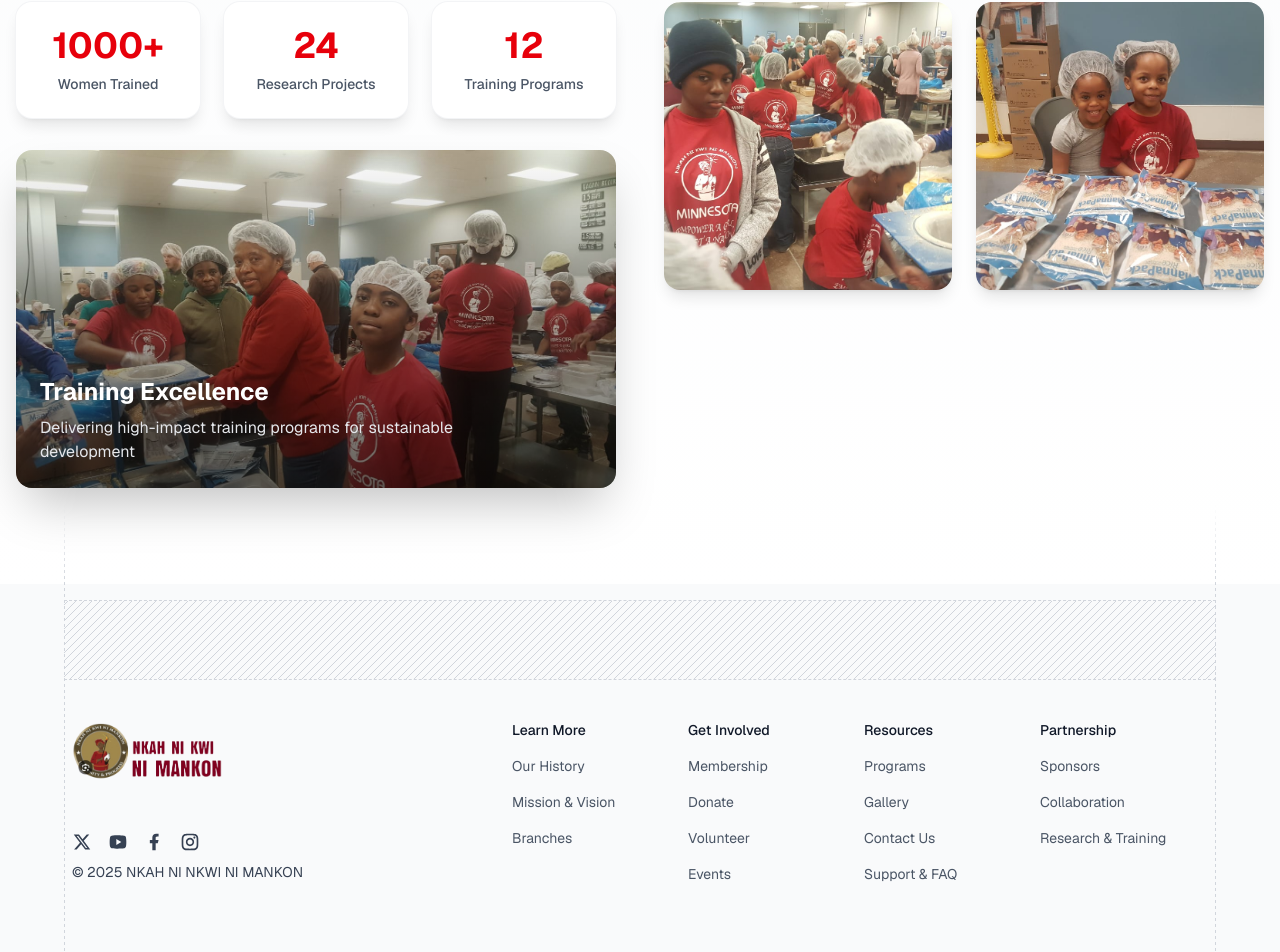
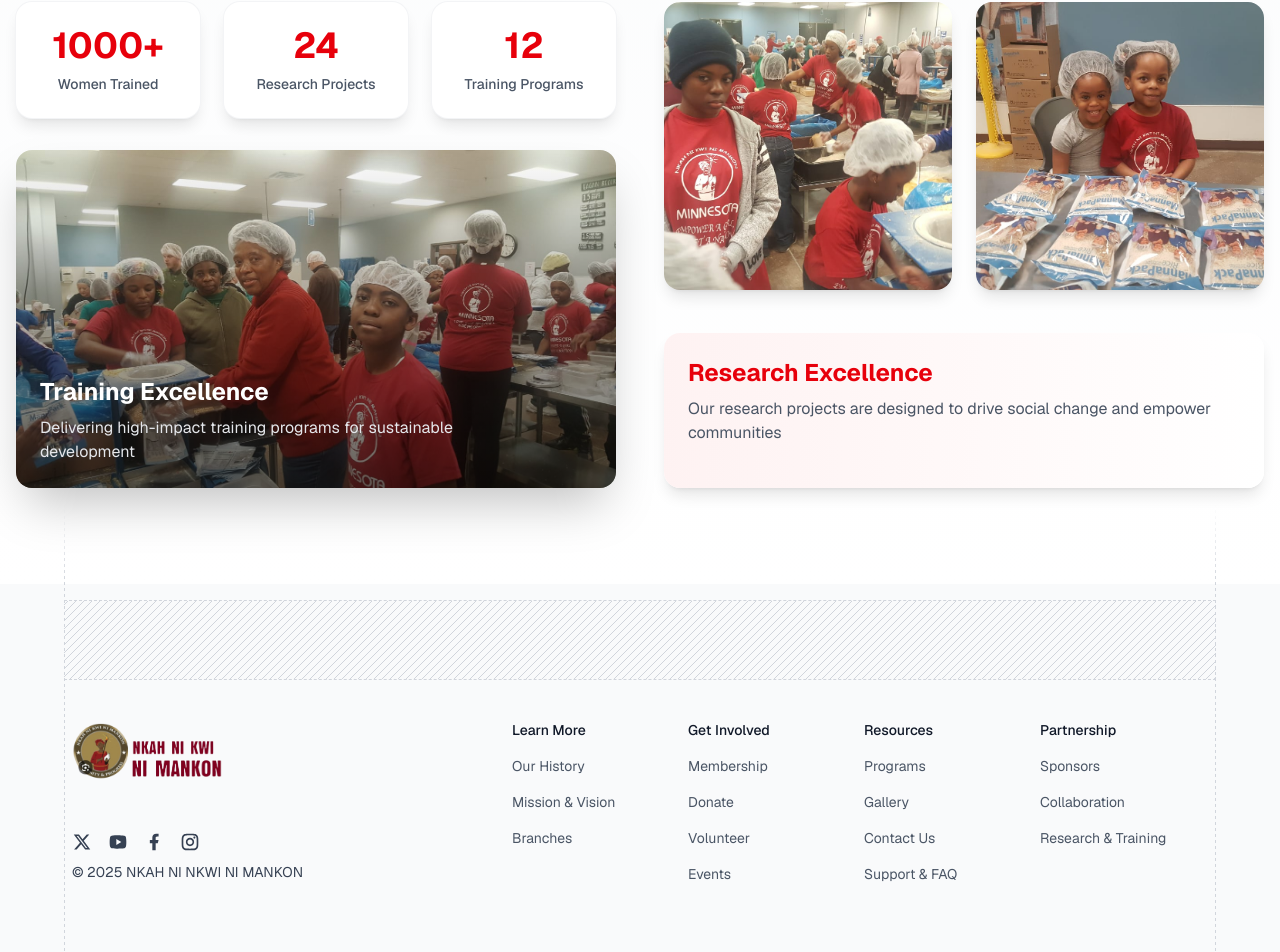
Before and after one commit to realAbdullah4504/nkah-app, a Next.js app: page /partnership/research in a window 1280 px wide. Shown: the part 573-1525 px from the top of the page. Built offline with nearby package versions, Linux system fonts and the light colour scheme.

Commit message:
research section added

```diff
--- a/src/components/ui/ProgramsSection.tsx
+++ b/src/components/ui/ProgramsSection.tsx
@@ -9,16 +9,16 @@ const ProgramsSection = () => {
   const [isEditing, setIsEditing] = useState(false)
 
   // State for title, subtitle, and quote
-  const [header, setHeader] = useState({
+  const header = {
     title: "Empowering Communities Through Action",
     subtitle:
       "Our comprehensive programs focus on education, skill development, and community welfare to create lasting positive impact.",
     quote:
       '"Join us in our mission to create positive change. Together, we can build stronger communities and brighter futures for generations to come."',
-  })
+  }
 
   // State for programs
-  const [programs, setPrograms] = useState([
+  const programs = [
     {
       title: "Educational Scholarships",
       description:
@@ -43,15 +43,15 @@ const ProgramsSection = () => {
         "Implementing infrastructure projects and empowerment initiatives at the Nkah Nikwi Center to strengthen community bonds and improve living standards.",
       icon: Building,
     },
-  ])
+  ]
 
   // State for impact statistics
-  const [stats, setStats] = useState([
+  const stats = [
     { value: "1000+", label: "Students Supported" },
     { value: "500+", label: "Women Empowered" },
     { value: "50+", label: "Communities Served" },
     { value: "37+", label: "Years of Service" },
-  ])
+  ]
 
   return (
     <section aria-label="programs" className="py-24" id="programs">
--- a/src/components/ui/ResearchSection.tsx
+++ b/src/components/ui/ResearchSection.tsx
@@ -1,6 +1,6 @@
 "use client"
 
-import { BookOpen, Brain, LineChart, Users } from "lucide-react"
+import { BookOpen, Brain, Camera, LineChart, Users } from "lucide-react"
 import Image from "next/image"
 import { useState } from "react"
 import { FadeContainer, FadeDiv } from "../Fade"
@@ -10,7 +10,7 @@ const ResearchSection = () => {
   const [isEditing, setIsEditing] = useState(false)
 
   // State for research areas
-  const [researchAreas, setResearchAreas] = useState([
+  const researchAreas = [
     {
       title: "Impact Assessment",
       description: "Measuring program effectiveness and community outcomes",
@@ -31,17 +31,20 @@ const ResearchSection = () => {
       description: "Creating learning materials and curricula",
       icon: <BookOpen className="h-6 w-6 text-white" />,
     },
-  ])
+  ]
 
   // State for stats
-  const [stats, setStats] = useState([
+  const stats = [
     { number: "1000+", label: "Women Trained" },
     { number: "24", label: "Research Projects" },
     { number: "12", label: "Training Programs" },
-  ])
+  ]
 
+  interface Images {
+    [key: string]: string
+  }
   // State for images
-  const [images, setImages] = useState({
+  const [images, setImages] = useState<Images>({
     main: "/images/volunteer/9F598823-B137-4F14-B606-913BC68C4F4A.jpeg",
     grid1: "/images/volunteer/E87D995A-4CD2-453F-9199-92BF823B0DF8.jpeg",
     grid2: "/images/volunteer/394028B3-46DE-45BC-891B-D10B537F386E.jpeg",
@@ -62,9 +65,10 @@ const ResearchSection = () => {
   }
 
   return (
-    <section className="relative overflow-hidden bg-gradient-to-b from-gray-50 to-white py-24">
+    <section className="relative min-h-screen overflow-hidden bg-gradient-to-b from-gray-50 to-white py-24">
+      <FadeContainer className="container mx-auto max-w-7xl px-4">
         {/* Edit Mode Toggle */}
-      <div className="absolute right-6 z-10">
+        <div className="fixed right-4 z-50">
           <button
             onClick={() => setIsEditing(!isEditing)}
             className="rounded-md bg-blue-500 px-4 py-2 text-white transition hover:bg-blue-600"
@@ -72,8 +76,6 @@ const ResearchSection = () => {
             {isEditing ? "Save Changes" : "Edit Page"}
           </button>
         </div>
-
-      <FadeContainer className="container mx-auto max-w-7xl px-4">
         {/* Header Section */}
         <div className="text-center">
           <Customizer
@@ -141,12 +143,17 @@ const ResearchSection = () => {
             {/* Featured Image with Upload */}
             <div className="relative aspect-video overflow-hidden rounded-2xl shadow-2xl">
               {isEditing && (
+                <div className="absolute top-4 right-4 z-20">
+                  <label className="flex h-10 w-10 cursor-pointer items-center justify-center rounded-full bg-black/60 transition-colors hover:bg-black/80">
+                    <Camera className="h-6 w-6 text-white" />
                     <input
                       type="file"
                       accept="image/*"
                       onChange={(e) => handleImageUpload(e, "main")}
-                  className="absolute inset-0 z-20 cursor-pointer opacity-0"
+                      className="hidden"
                     />
+                  </label>
+                </div>
               )}
               <Image
                 src={images.main}
@@ -179,12 +186,17 @@ const ResearchSection = () => {
                   className="relative aspect-square overflow-hidden rounded-2xl shadow-lg"
                 >
                   {isEditing && (
+                    <div className="absolute top-4 right-4 z-20">
+                      <label className="flex h-10 w-10 cursor-pointer items-center justify-center rounded-full bg-black/60 transition-colors hover:bg-black/80">
+                        <Camera className="h-6 w-6 text-white" />
                         <input
                           type="file"
                           accept="image/*"
                           onChange={(e) => handleImageUpload(e, key)}
                           className="absolute inset-0 z-20 cursor-pointer opacity-0"
                         />
+                      </label>
+                    </div>
                   )}
                   <Image
                     src={images[key]}
@@ -195,6 +207,18 @@ const ResearchSection = () => {
                 </div>
               ))}
             </div>
+            <div className="rounded-2xl bg-gradient-to-r from-red-50 to-white p-6 shadow-lg">
+              <Customizer
+                isEditing={isEditing}
+                content="Research Excellence"
+                className="text-2xl font-bold text-red-600"
+              />
+              <Customizer
+                isEditing={isEditing}
+                content="Our research projects are designed to drive social change and empower communities"
+                className="mt-2 text-gray-600"
+              />
+            </div>
           </FadeDiv>
         </div>
       </FadeContainer>
--- a/src/components/ui/SectionCustomizer.tsx
+++ /dev/null
@@ -1,31 +0,0 @@
-"use client"
-import { EditorContent, useEditor } from "@tiptap/react"
-import StarterKit from "@tiptap/starter-kit"
-import { useState } from "react"
-
-// TipTap Editor Component
-const SectionEditor = ({ initialContent, onSave }) => {
-  const [content, setContent] = useState(initialContent)
-
-  const editor = useEditor({
-    extensions: [StarterKit],
-    content,
-    onUpdate: ({ editor }) => {
-      setContent(editor.getHTML())
-    },
-  })
-
-  return (
-    <div>
-      <EditorContent editor={editor} />
-      <button
-        onClick={() => onSave(content)}
-        className="mt-2 rounded-md bg-blue-500 p-2 text-white"
-      >
-        Save
-      </button>
-    </div>
-  )
-}
-
-export default SectionEditor
```
Also changed, not shown: 1 other file (tests, documents, lock files or other folders). Lines whose indentation alone changed are shown as unchanged.
